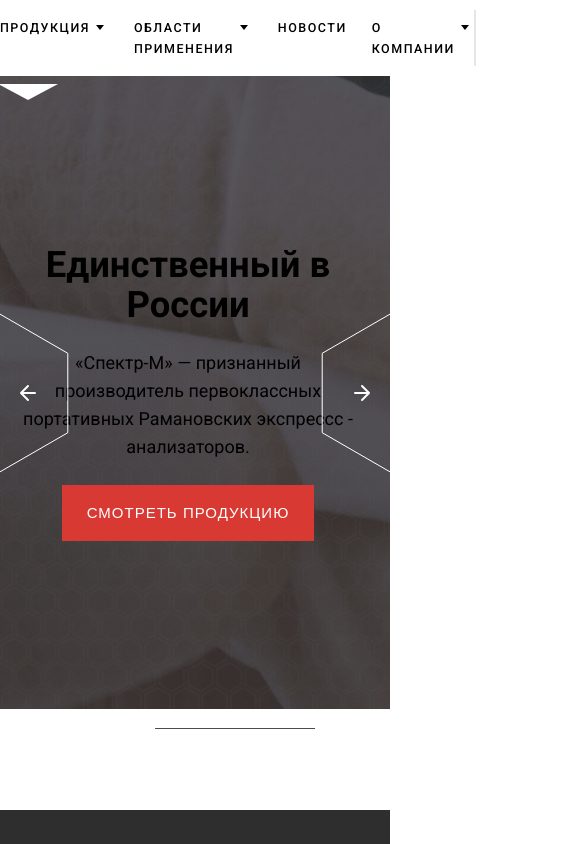
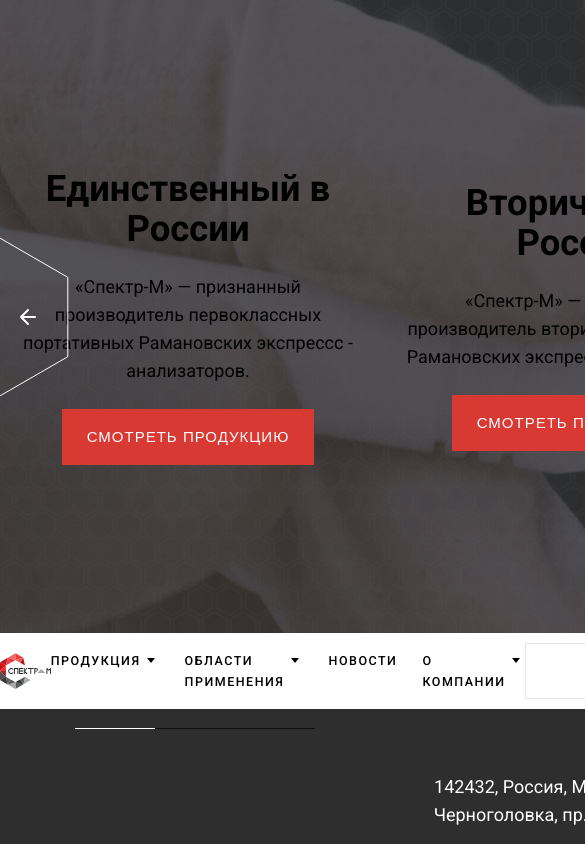
Before and after one commit to Necritto/spectr, a React (Create React App) app: page / in a window 390 px wide. Shown: the top 844 px of the page, 585 px wide, since content can reach past the window. Built offline with nearby package versions, Linux system fonts and the light colour scheme.

Commit message:
Feature: responsive slider section [ref:no-ref]

```diff
--- a/src/App.tsx
+++ b/src/App.tsx
@@ -1,13 +1,25 @@
-import React from "react";
+import React, { useState, useEffect } from "react";
 
 import { Layout } from "./hoc/Layout";
 import { MainPage } from "./pages/MainPage/MainPage";
+import { debounce } from "./utils/helpers/debounce";
 
 const App = () => {
+  const SWAP_HEADING: number = 980;
+  const [windowWidth, setWindowWidth] = useState(99999);
+
+  useEffect(() => {
+    const handleResize = debounce(() => setWindowWidth(window.innerWidth), 300);
+    window.addEventListener("resize", handleResize);
+    return () => {
+      window.removeEventListener("resize", handleResize);
+    };
+  }, []);
+
   return (
     <>
-      <Layout>
-        <MainPage />
+      <Layout SWAP_HEADING={SWAP_HEADING} windowWidth={windowWidth}>
+        <MainPage SWAP_HEADING={SWAP_HEADING} windowWidth={windowWidth} />
       </Layout>
     </>
   );
--- a/src/components/Logo/Logo.module.scss
+++ b/src/components/Logo/Logo.module.scss
@@ -9,3 +9,9 @@
   border: 30px solid transparent;
   border-top: 16px solid #ffffff;
 }
+
+@media (max-width: 980px) {
+  .triangle {
+    display: none;
+  }
+}
--- a/src/components/Slider/Slider.tsx
+++ b/src/components/Slider/Slider.tsx
@@ -6,40 +6,17 @@
 import { SliderItem } from "./SliderItem/SliderItem";
 import arrowSvg from "../../assets/img/svg/arrow.svg";
 
-type Node = {
-  id: number;
-  title: string;
-  body: string;
+type SliderProps = {
+  data: {
+    nodes: Array<{
+      id: number;
+      title: string;
+      body: string;
+    }>;
+  };
 };
 
-type SliderDate = {
-  nodes: Array<Node>;
-};
-
-export const Slider = () => {
-  const data: SliderDate = {
-    nodes: [
-      {
-        id: 1,
-        title: "Единственный в России",
-        body:
-          "«Спектр-М» — признанный производитель первоклассных портативных Рамановских экспрессс - анализаторов.",
-      },
-      {
-        id: 2,
-        title: "Вторичный в России",
-        body:
-          "«Спектр-М» — признанный производитель вторичных портативных Рамановских экспрессс - анализаторов.",
-      },
-      {
-        id: 3,
-        title: "Какой-то в России",
-        body:
-          "«Спектр-М» — признанный производитель каких-то портативных Рамановских экспрессс - анализаторов.",
-      },
-    ],
-  };
-
+export const Slider = ({ data }: SliderProps) => {
   const [x, setX] = useState(0);
   let prettyX: number = (x * -1) / 100;
 
--- a/src/components/Slider/SliderItem/SliderItem.tsx
+++ b/src/components/Slider/SliderItem/SliderItem.tsx
@@ -9,7 +9,7 @@
     title: string;
     body: string;
   };
-  x: number;
+  x?: number;
 };
 
 export const SliderItem = ({ data, x }: SliderItemProps) => {
--- a/src/hoc/Layout.tsx
+++ b/src/hoc/Layout.tsx
@@ -1,28 +1,22 @@
-import React, { useState, useEffect } from "react";
+import React, { useState } from "react";
 
 import { Footer } from "../components/Footer/Footer";
 import { Header } from "../components/Header/Header";
 
-import { debounce } from "../utils/helpers/debounce";
-
 type LayoutProps = {
   children: React.ReactNode;
+  SWAP_HEADING: number;
+  windowWidth: number;
 };
 
-export const Layout = ({ children }: LayoutProps) => {
-  const SWAP_HEADING: number = 980;
+export const Layout = ({
+  children,
+  SWAP_HEADING,
+  windowWidth,
+}: LayoutProps) => {
   const [isOpenModal, setIsOpenModal] = useState(false);
   const [isOpenSearch, setIsOpenSearch] = useState(false);
   const [isOpenBurgerMenu, setIsOpenBurgerMenu] = useState(false);
-  const [windowWidth, setWindowWidth] = useState(99999);
-
-  useEffect(() => {
-    const handleResize = debounce(() => setWindowWidth(window.innerWidth), 300);
-    window.addEventListener("resize", handleResize);
-    return () => {
-      window.removeEventListener("resize", handleResize);
-    };
-  }, []);
 
   const showModal = (): void => setIsOpenModal(true);
   const closeModal = (): void => setIsOpenModal(false);
--- a/src/index.scss
+++ b/src/index.scss
@@ -6,3 +6,20 @@
   -webkit-font-smoothing: antialiased;
   -moz-osx-font-smoothing: grayscale;
 }
+
+@media (max-width: 980px) {
+  #root {
+    display: grid;
+    grid-template-areas:
+      "mainArea"
+      "headerArea";
+
+    header {
+      grid-area: headerArea;
+    }
+
+    main {
+      grid-area: mainArea;
+    }
+  }
+}
--- a/src/pages/MainPage/MainPage.module.scss
+++ b/src/pages/MainPage/MainPage.module.scss
@@ -7,3 +7,38 @@
     height: 91vh;
   }
 }
+
+@media (max-width: 980px) {
+  .slider-section {
+    height: 100%;
+    background: url("../../assets/img/svg/header-bg.svg") top no-repeat;
+  }
+
+  .resize-wrap {
+    display: flex;
+    flex-direction: column;
+    justify-content: center;
+    align-items: center;
+
+    & > div {
+      padding-top: 50px;
+      margin-bottom: 50px;
+
+      & > img {
+        width: 200px;
+      }
+    }
+  }
+}
+
+@media (max-width: 640px) {
+  .resize-wrap {
+    & > div {
+      padding-top: 25px;
+
+      & > img {
+        width: 92px;
+      }
+    }
+  }
+}
--- a/src/pages/MainPage/MainPage.tsx
+++ b/src/pages/MainPage/MainPage.tsx
@@ -3,13 +3,62 @@
 
 import { Slider } from "../../components/Slider/Slider";
 import { Info } from "../../components/Info/Info";
+import { Logo } from "../../components/Logo/Logo";
+import { SliderItem } from "../../components/Slider/SliderItem/SliderItem";
 
-export const MainPage = () => {
+type MainPageProps = {
+  SWAP_HEADING: number;
+  windowWidth: number;
+};
+
+type Node = {
+  id: number;
+  title: string;
+  body: string;
+};
+
+type SliderDate = {
+  nodes: Array<Node>;
+};
+
+export const MainPage = ({ SWAP_HEADING, windowWidth }: MainPageProps) => {
+  const data: SliderDate = {
+    nodes: [
+      {
+        id: 1,
+        title: "Единственный в России",
+        body:
+          "«Спектр-М» — признанный производитель первоклассных портативных Рамановских экспрессс - анализаторов.",
+      },
+      {
+        id: 2,
+        title: "Вторичный в России",
+        body:
+          "«Спектр-М» — признанный производитель вторичных портативных Рамановских экспрессс - анализаторов.",
+      },
+      {
+        id: 3,
+        title: "Какой-то в России",
+        body:
+          "«Спектр-М» — признанный производитель каких-то портативных Рамановских экспрессс - анализаторов.",
+      },
+    ],
+  };
+
   return (
     <main className={classes.main}>
       <section className={classes["slider-section"]}>
-        <Slider />
-        <Info />
+        {windowWidth > SWAP_HEADING ? (
+          <>
+            <Slider data={data} />
+            <Info />
+          </>
+        ) : (
+          <div className={classes["resize-wrap"]}>
+            <Logo />
+            <SliderItem data={data.nodes[0]} />
+          </div>
+        )}
       </section>
     </main>
   );
```
